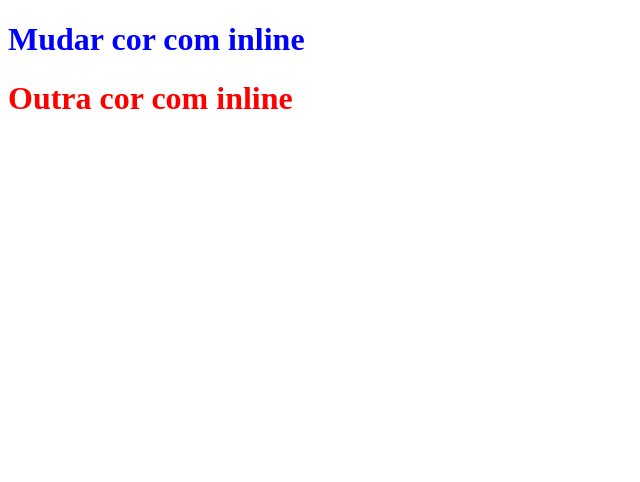
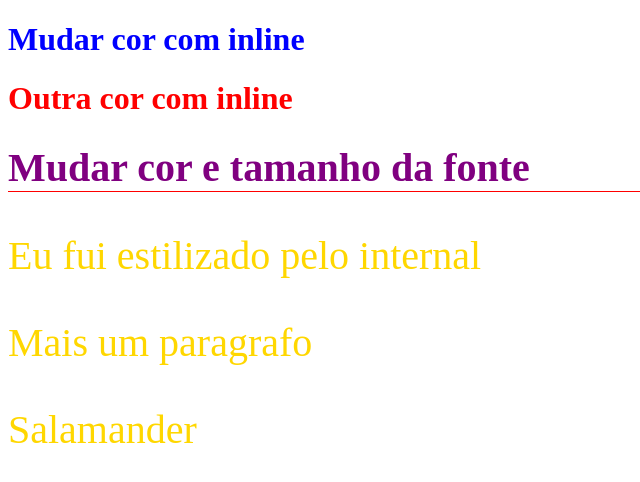
Before and after one commit to Pedromistieri/Estudos, a plain HTML site: page 3_css/index.html in a window 1280 px wide. Shown: the whole page, without its empty margins (0-640 px from the left). Drawn offline with Linux system fonts and the light colour scheme.

Commit message:
Adicionando modificações da pasta3_css

```diff
--- a/3_css/index.html
+++ b/3_css/index.html
@@ -4,11 +4,24 @@
     <meta charset="UTF-8">
     <meta name="viewport" content="width=device-width, initial-scale=1.0">
     <title>css</title>
+    <!-- 3- INTERNAL-CSS -->
+     <style>
+        p {
+            color:gold;
+            font-size: 40px;
+        }
+     </style>
 </head>
 <body>
     <!-- 1- inline CSS -->
      <h1 style="color:blue">Mudar cor com inline</h1>
      <h1 style="color:red">Outra cor com inline</h1>
 
+     <!-- 2-Multiplas regras -->
+      <h1 style="COLOR:purple;font-size: 40px; border-bottom: 1px solid red;">Mudar cor e tamanho da fonte</h1>
+      <!-- 3-INTERNAL-CSS -->
+       <P>Eu fui estilizado pelo internal</P>
+       <p>Mais um paragrafo</p>
+       <p>Salamander</p>
 </body>
 </html>
```
